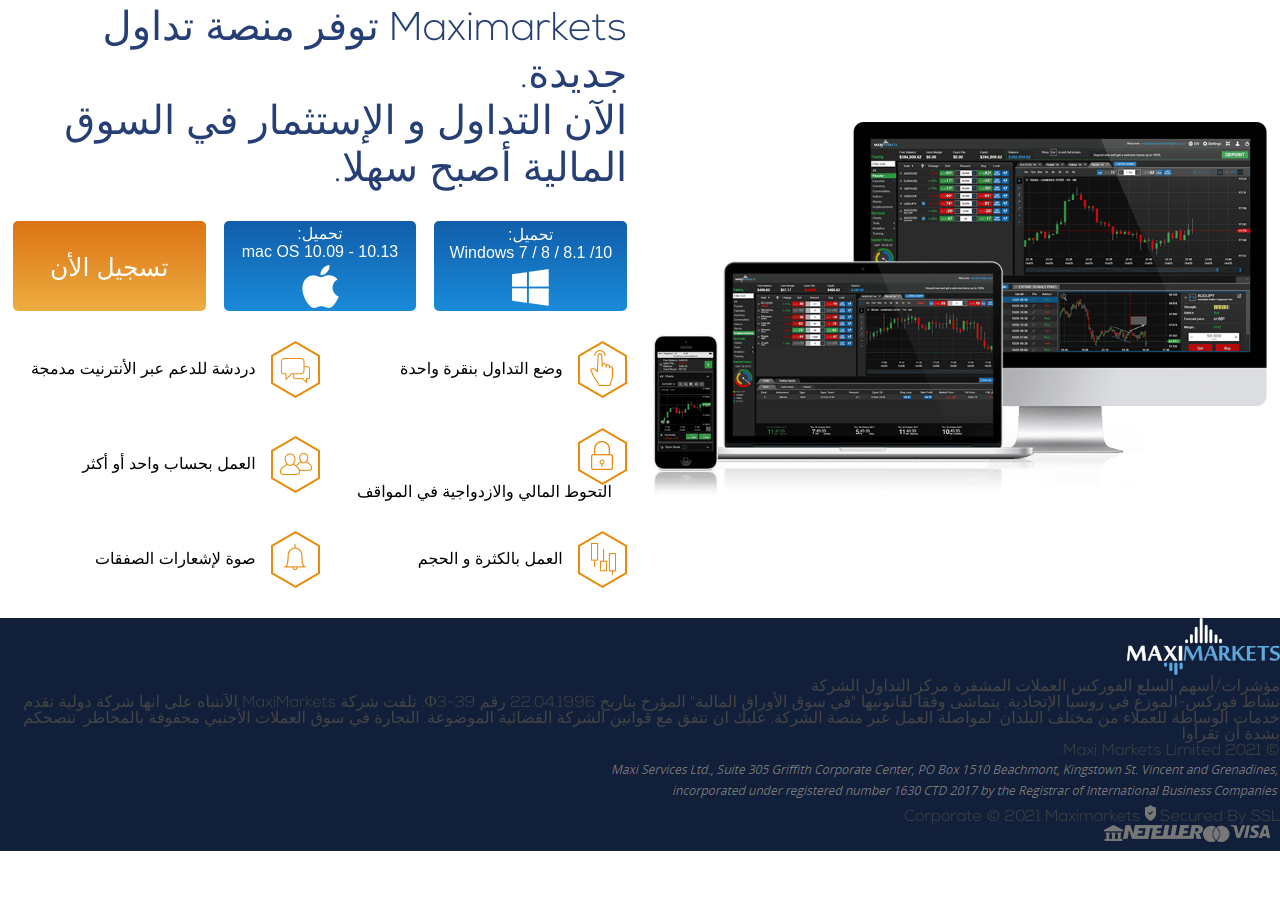
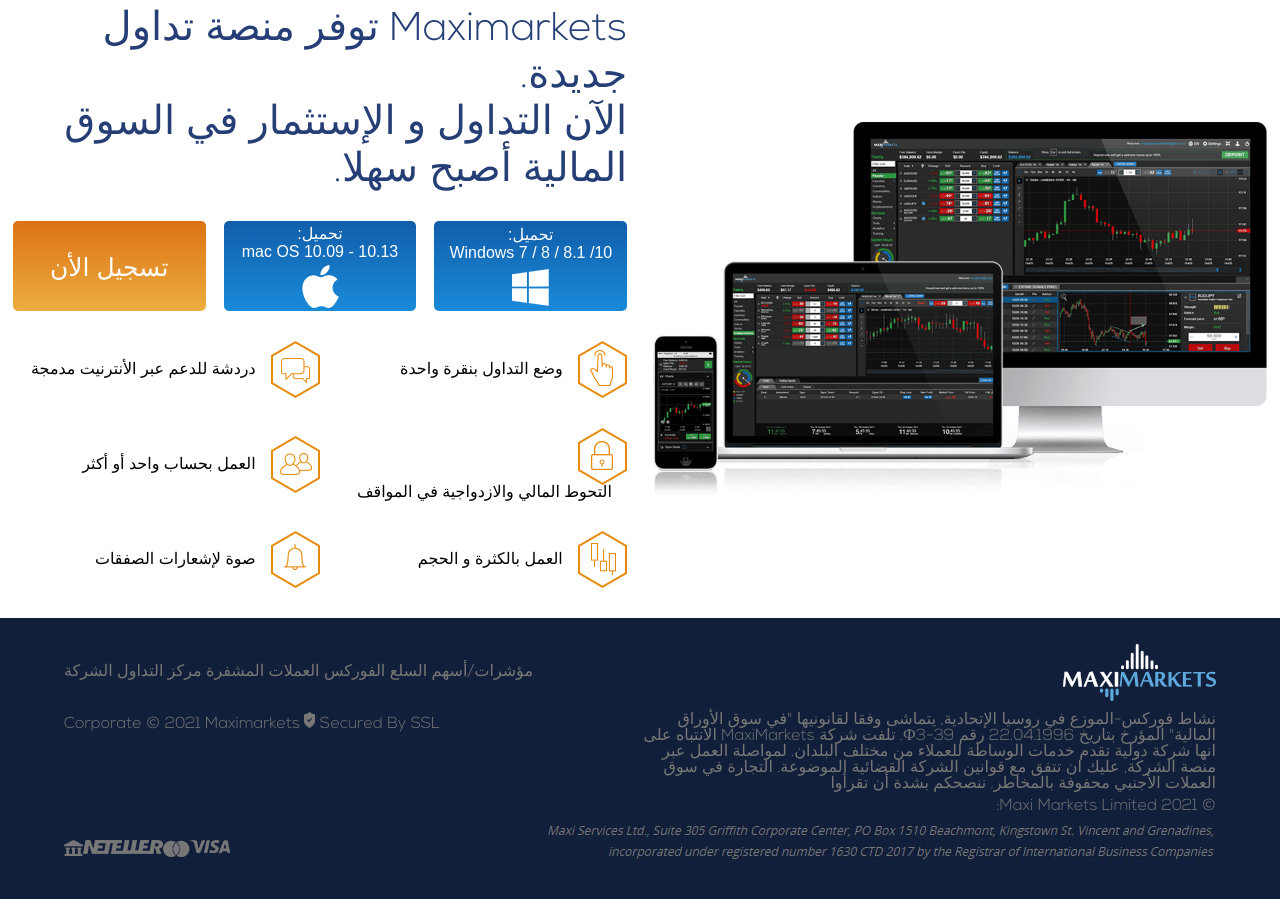
Before and after one commit to Leafaro711/Project6_Arabian, a plain HTML site: page index.html in a window 1280 px wide. Shown: the part 3898-4797 px from the top of the page. Before the commit the page ends 4749 px from the top, so only its background shows below. Drawn offline with Linux system fonts and the light colour scheme.

Commit message:
maquette finished

```diff
--- a/index.html
+++ b/index.html
@@ -232,7 +232,7 @@
             </div>
         </section>
     </main>
-    <footer>
+    <footer class="footer">
         <div class="footer__top">
             <img src="./img/footer_logo.png" alt="logo">
             <div class="footer__nav">
@@ -244,18 +244,19 @@
                 <a href="">الشركة</a>
             </div>
         </div>
-        <div class="footer__text">
+        <div class="footer__main">
+            <div class="footer__main__text">
                 نشاط فوركس-الموزع في روسيا الإتحادية, يتماشى وفقا لقانونيها "في سوق الأوراق المالية" المؤرخ بتاريخ 22.04.1996 رقم 39-Ф3.
                 تلفت شركة MaxiMarkets الآنتباه على انها شركة دولية تقدم خدمات الوساطة للعملاء من مختلف البلدان. لمواصلة العمل عبر منصة
                 الشركة, عليك ان تتفق مع قوانين الشركة القضائية الموضوعة.
                 التجارة في سوق العملات الأجنبي محفوفة بالمخاطر. ننصحكم بشدة أن تقرأوا
-            <p>© 2021 Maxi Markets Limited:</p>
+                <p class="rights">© 2021 Maxi Markets Limited:</p>
                 <p>
                     <img src="./img/en_mm_footer_top_1.jpg" alt="">
                     <img src="./img/en_mm_footer_top_2.jpg" alt="">
                 </p>
             </div>
-        <div class="footer__info">
+            <div class="footer__main__info">
                 <div class="footer__copy">
                     Corporate © 2021 Maximarkets
                     <img src="./img/secure_ico.png" alt="">
@@ -265,6 +266,7 @@
                     <img src="./img/footer_sprite.png" alt="">
                 </div>
             </div>
+        </div>
     </footer>
 </body>
 </html>
--- a/style.scss
+++ b/style.scss
@@ -506,7 +506,28 @@ main{
         }
     }
 }
-footer{
+.footer{
+    @extend .wrapper;
+    padding-top: 2%;
+    padding-bottom: 4%;
     background: rgb(18, 31, 58);
-    color: rgb(68, 68, 68);
+    color: rgb(119, 119, 119);
+    &__top{
+        @include flex;
+        padding-bottom: 1%;
+    }
+    &__main{
+        width: 100%;
+        display: flex;
+        &__info{
+            width: 50%;
+            @include flex($dir: column, $align: flex-end);
+        }
+        &__text{
+            width: 50%;
+            .rights{
+                margin: 1% 0;
+            }
+        }
+    }
 }
```
Also changed, not shown: style.css. Lines whose indentation alone changed are shown as unchanged.
